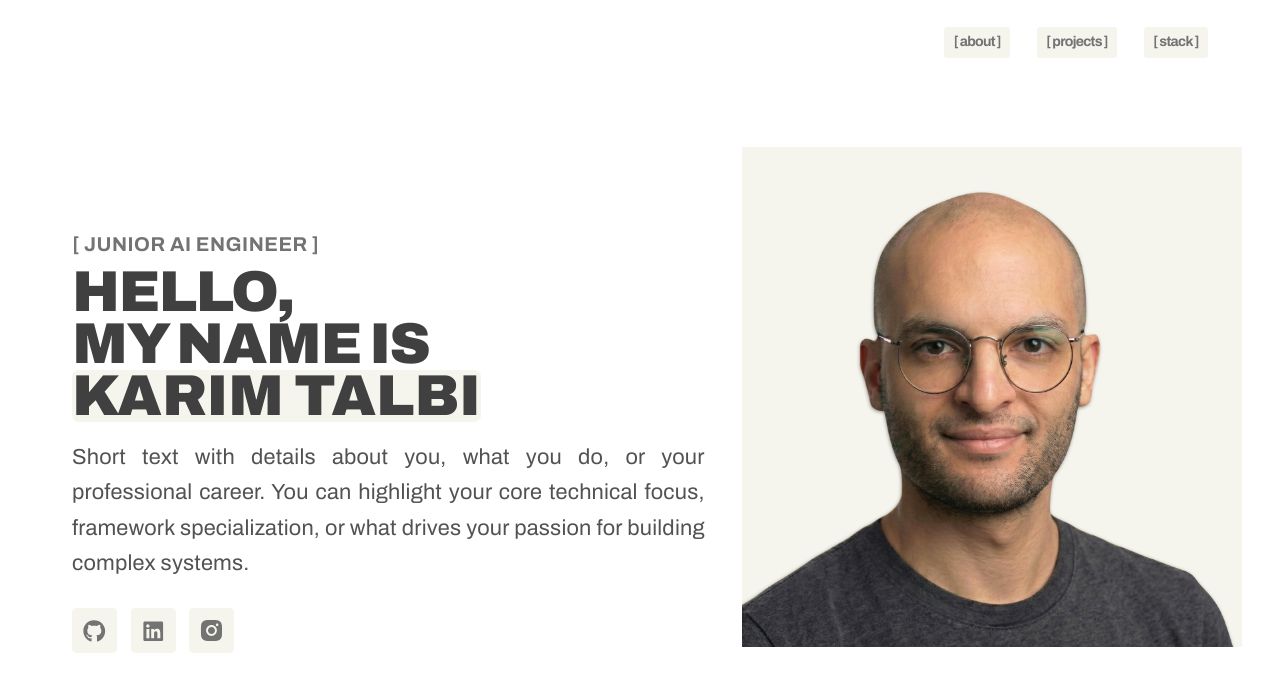
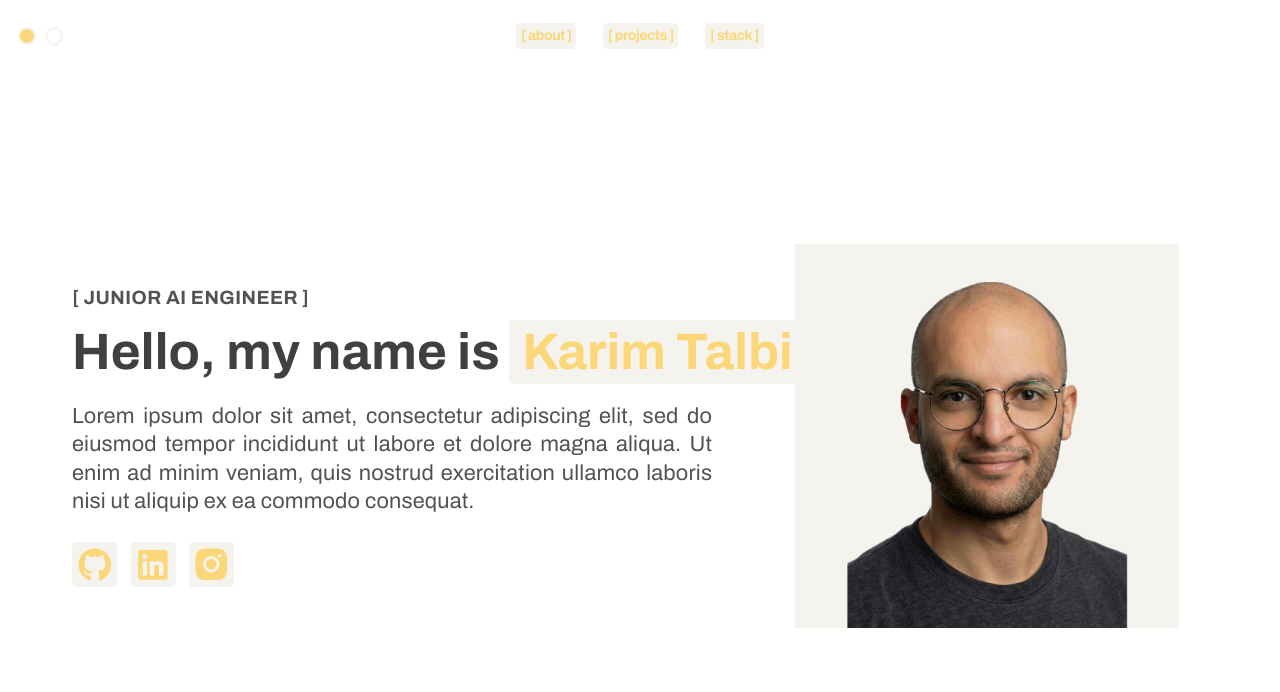
Before and after one commit to KarimTalbi/portfolio, a React (Vite) app: page / in a window 1280 px wide. Shown: the top 692 px of the page. Built offline with nearby package versions, Linux system fonts and the light colour scheme.

Commit message:
Introduce ColorSwitcher, Navbar, and utils; refine Hero component and improve theme customization.

```diff
--- a/index.html
+++ b/index.html
@@ -11,7 +11,7 @@
   <link rel="preconnect" href="https://fonts.gstatic.com" crossorigin>
   <link href="https://fonts.googleapis.com/css2?family=Archivo:wdth,wght@62.5..125,100..900&display=swap" rel="stylesheet">
 </head>
-<body class="bg-white text-neutral-600 antialiased">
+<body class="text-neutral-600 antialiased">
 <div id="root"></div>
 <script type="module" src="/src/main.tsx"></script>
 </body>
--- a/package.json
+++ b/package.json
@@ -11,9 +11,11 @@
   },
   "dependencies": {
     "@tailwindcss/vite": "^4.3.1",
+    "clsx": "^2.1.1",
     "react": "^19.2.7",
     "react-dom": "^19.2.7",
     "react-icons": "^5.6.0",
+    "tailwind-merge": "^3.6.0",
     "tailwindcss": "^4.3.1"
   },
   "devDependencies": {
--- a/src/App.tsx
+++ b/src/App.tsx
@@ -1,5 +1,6 @@
 import { useEffect, useRef } from 'react';
 import Hero from "./components/Hero.tsx";
+import Navbar from "./components/Navbar.tsx";
 
 function App() {
   const containerRef = useRef<HTMLDivElement>(null);
@@ -57,8 +58,10 @@ function App() {
   return (
     <div
       ref={containerRef}
-      className="h-screen overflow-y-scroll scroll-smooth"
+      className="h-screen overflow-y-scroll scroll-smooth bg-bg"
     >
+      <Navbar />
+
 
       {/* Section 1: Hero */}
       <div className="w-full h-screen">
--- /dev/null
+++ b/src/components/ColorSwitcher.tsx
@@ -0,0 +1,56 @@
+import {useState} from "react";
+import {cn} from "../lib/utils.ts";
+
+const colors = [
+  {name: 'Sunshine', value: '#f9d679'},
+  {name: 'Blue', value: '#3b82f6'},
+  {name: 'Emerald', value: '#10b981'},
+  {name: 'Violet', value: '#8b5cf6'},
+  {name: 'Rose', value: '#f43f5e'},
+  {name: 'neutral-600', value: '#525252'},
+];
+
+const bgColors = [
+  {name: 'white', value: '#FFFFFF'},
+  {name: 'neutral-800', value: '#292524'},
+]
+
+export function ColorSwitcher() {
+  const changeAccentColor = (colorHex: string | null) => {
+    document.documentElement.style.setProperty('--accent-color', colorHex);
+  };
+  const changeBgColor = (colorHex: string | null) => {
+    document.documentElement.style.setProperty('--bg-color', colorHex);
+  };
+
+  const [currentColor, setCurrentColor] = useState(0)
+  const [currentBgColor, setCurrentBgColor] = useState(0)
+
+
+  const handleClickAccent = () => {
+    const nextColorIndex = (currentColor + 1) % colors.length;
+    setCurrentColor(nextColorIndex);
+    changeAccentColor(colors[nextColorIndex].value);
+  }
+
+  const handleClickBg = () => {
+    const nextBgIndex = (currentBgColor + 1) % bgColors.length;
+    setCurrentBgColor(nextBgIndex);
+    changeBgColor(bgColors[nextBgIndex].value);
+  }
+
+  return (
+    <div className="flex gap-2 p-4 rounded-lg">
+      <button
+        onClick={handleClickAccent}
+        className={cn("btn btn-circle w-4 h-4 bg-acc border-2 border-[#f5f3ed]")}
+      >
+      </button>
+      <button
+        onClick={handleClickBg}
+        className={cn("btn btn-circle w-4 h-4 bg-bg border-2 border-[#f5f3ed]")}
+      >
+      </button>
+    </div>
+  );
+}
--- a/src/components/Hero.tsx
+++ b/src/components/Hero.tsx
@@ -1,132 +1,77 @@
-import React from "react";
 import { FaGithub, FaLinkedin } from "react-icons/fa";
 import { AiFillInstagram } from "react-icons/ai";
+import { cn } from "../lib/utils.ts";
+import { AccentBg } from "../lib/styles.ts";
 
 export default function Hero() {
-  const handleNavClick = (e: React.MouseEvent<HTMLAnchorElement>, sectionIndex: number) => {
-    e.preventDefault();
+  return (
 
-    const container = document.querySelector('.h-screen.overflow-y-scroll');
+    <div className="w-full pt-16 max-w-7xl mx-auto px-6 md:px-16 flex flex-col min-h-screen md:h-full md:overflow-hidden">
 
-    if (container) {
-      const containerHeight = container.clientHeight;
-      container.scrollTo({
-        top: sectionIndex * containerHeight,
-        behavior: 'smooth'
-      });
-    }
-  };
+      <div className="md:flex-1 grid grid-cols-1 landscape:grid-cols-12 gap-6 landscape:gap-12 items-center py-4 landscape:py-8 min-h-0">
 
-  return (
-    <div className="w-full max-w-7xl mx-auto bg-white px-6 md:px-16 flex flex-col h-full overflow-hidden">
+        <div className="landscape:col-span-5 flex justify-center w-full order-first landscape:order-last mb-6 landscape:mb-0">
 
-      {/* 1. Header / Navigation Bar */}
-      <header className="w-full py-6 flex justify-end items-center shrink-0">
-        <nav
-          className="flex gap-4 md:gap-6 font-bold text-body tracking-tighter"
-          style={{ fontSize: "clamp(13px, 1.1vw, 16px)" }}
-        >
-          <a
-            href="#about"
-            onClick={(e) => handleNavClick(e, 0)}
-            className="hover:text-accent transition-colors bg-[#f5f4ed] rounded-[3px] px-2 py-0.5 text-neutral-500"
-          >
-            [&nbsp;about&nbsp;]
-          </a>
-
-          <a
-            href="#projects"
-            onClick={(e) => handleNavClick(e, 1)}
-            className="hover:text-accent transition-colors bg-[#f5f4ed] rounded-[3px] px-2 py-0.5 text-neutral-500"
-          >
-            [&nbsp;projects&nbsp;]
-          </a>
-
-          <a
-            href="#stack"
-            onClick={(e) => handleNavClick(e, 2)}
-            className="hover:text-accent transition-colors bg-[#f5f4ed] rounded-[3px] px-2 py-0.5 text-neutral-500"
-          >
-            [&nbsp;stack&nbsp;]
-          </a>
-        </nav>
-      </header>
-
-      {/* 2. Main Hero Split Content */}
-      <main className="flex-1 grid grid-cols-1 landscape:grid-cols-12 gap-0 landscape:gap-16 items-center py-4 landscape:py-8 min-h-0">
-
-        {/* Profile Image Column */}
-        <div className="landscape:col-span-5 flex justify-center w-full order-first landscape:order-last mb-20">
-          {/* Upped the max cap from 340px to 420px so it fills out a wide desktop split nicely */}
-          {/* Swapping 35vmin for 25vw forces the image to track the horizontal window edge directly */}
           <div
-            className="blob shrink-0"
+            className={cn("blob shrink-0 relative overflow-hidden", AccentBg)}
             style={{
-              width: "clamp(180px, 40vw, 500px)",
-              height: "clamp(180px, 40vw, 500px)"
+              width: "clamp(180px, 30vw, 400px)",
+              height: "clamp(180px, 30vw, 400px)"
             }}
           >
             <img
-              src="/src/assets/profile.png"
+              src="/src/assets/subject.png"
               alt="Hamza Karim Talbi"
-              className="w-full h-full object-cover"
+              className="absolute bottom-0 left-1/2 -translate-x-1/2 w-[90%] h-[90%] object-contain object-bottom"
             />
           </div>
+
         </div>
 
-        {/* Left Side: Text and Actions */}
-        <div className="landscape:col-span-7 flex flex-col items-start text-left h-full justify-center">
+        <div className="landscape:col-span-7 flex flex-col items-start text-left h-auto landscape:h-full justify-center pb-8 landscape:pb-0">
 
-          {/* Accent Label */}
           <span
-            className="font-bold tracking-wide text-neutral-500 mb-2"
-            style={{ fontSize: "clamp(20px, 1.5vw, 30px)" }}
+            className="font-bold tracking-wide text-neutral-600 mb-2"
+            style={{ fontSize: "clamp(16px, 1.5vw, 30px)" }}
           >
             [&nbsp;JUNIOR AI ENGINEER&nbsp;]
           </span>
 
-          {/* Headline: Max ceiling increased from 54px to 76px for that heavy, architectural desktop impact */}
           <h1
-            className="font-black tracking-tight leading-[0.9] mb-4 font-stretch-75% text-nowrap uppercase text-neutral-700"
-            style={{ fontSize: "clamp(30px, 4.5vw, 76px)" }}
+            className="font-bold leading-[0.9] mb-4 font-stretch-75% text-neutral-700 w-full text-nowrap"
+            style={{ fontSize: "clamp(26px, 4vw, 65px)" }}
           >
-            Hello, <br/> my name is <br/>
-            <span className="bg-[#f5f4ed] leading-[0.9] rounded-md tracking-normal inline-block">Karim Talbi</span>
+            Hello, my name is
+            <span
+              className={cn(
+                "leading-[0.9] rounded-sm tracking-normal inline-block ml-2 py-2 px-3 whitespace-nowrap text-acc",
+                AccentBg
+              )}>
+              Karim Talbi
+            </span>
           </h1>
 
-          {/* Paragraph Bio Description: Max ceiling slightly nudged up for reading comfort on big monitors */}
           <p
-            className=" font-stretch-108% max-w-3xl leading-relaxed mb-6 text-justify"
-            style={{ fontSize: "clamp(20px, 1.7vw, 30px)" }}
+            className="font-stretch-108% max-w-3xl leading-[1.3] mb-6 text-justify"
+            style={{ fontSize: "clamp(15px, 1.7vw, 30px)" }}
           >
-            Short text with details about you, what you do, or your professional career.
-            You can highlight your core technical focus, framework specialization,
-            or what drives your passion for building complex systems.
+            Lorem ipsum dolor sit amet, consectetur adipiscing elit, sed do eiusmod tempor incididunt ut labore et dolore magna aliqua. Ut enim ad minim veniam, quis nostrud exercitation ullamco laboris nisi ut aliquip ex ea commodo consequat.
           </p>
 
-          {/* Action Buttons */}
           <div className="flex flex-wrap items-center gap-3">
-            <div className="tooltip tooltip-bottom" data-tip="GitHub">
-              <button className="btn btn-square btn-ghost border-none bg-[#f5f4ed] text-neutral-500 hover:text-neutral-600 hover:bg-[#f5f4ed] cursor-pointer w-10 h-10 min-h-0">
-                <FaGithub className="text-xl"/>
-              </button>
-            </div>
-
-            <div className="tooltip tooltip-bottom" data-tip="LinkedIn">
-              <button className="btn btn-square btn-ghost border-none bg-[#f5f4ed] text-neutral-500 hover:text-neutral-600 hover:bg-[#f5f4ed] cursor-pointer w-10 h-10 min-h-0">
-                <FaLinkedin className="text-xl"/>
-              </button>
-            </div>
-
-            <div className="tooltip tooltip-bottom" data-tip="Instagram">
-              <button className="btn btn-square btn-ghost border-none bg-[#f5f4ed] text-neutral-500 hover:text-neutral-600 hover:bg-[#f5f4ed] cursor-pointer w-10 h-10 min-h-0">
-                <AiFillInstagram className="text-2xl"/>
-              </button>
-            </div>
+            <button className={cn("btn btn-square btn-ghost border-none rounded-sm text-acc", AccentBg)}>
+              <FaGithub className="text-3xl"/>
+            </button>
+            <button className={cn("btn btn-square btn-ghost border-none rounded-sm text-acc", AccentBg)}>
+              <FaLinkedin className="text-3xl"/>
+            </button>
+            <button className={cn("btn btn-square btn-ghost border-none rounded-sm text-acc", AccentBg)}>
+              <AiFillInstagram className="text-4xl"/>
+            </button>
           </div>
         </div>
 
-      </main>
+      </div>
     </div>
   );
 }
--- /dev/null
+++ b/src/components/Navbar.tsx
@@ -0,0 +1,58 @@
+import React from "react";
+import {cn} from "../lib/utils.ts";
+import {AccentBg} from "../lib/styles.ts";
+import {ColorSwitcher} from "./ColorSwitcher.tsx";
+
+export default function Navbar() {
+  const handleNavClick = (e: React.MouseEvent<HTMLAnchorElement>, sectionIndex: number) => {
+    e.preventDefault();
+
+    const container = document.querySelector('.h-screen.overflow-y-scroll');
+
+    if (container) {
+      const containerHeight = container.clientHeight;
+      container.scrollTo({
+        top: sectionIndex * containerHeight,
+        behavior: 'smooth'
+      });
+    }
+  };
+
+  return (
+    <div className="w-full h-16 flex justify-between items-center shrink-0 absolute top-0 right-0 z-10">
+
+      <ColorSwitcher/>
+
+      <nav
+        className="flex gap-4 md:gap-6 font-bold text-body tracking-tight"
+        style={{ fontSize: "clamp(13px, 1.1vw, 16px)" }}
+      >
+        <a
+          href="#about"
+          onClick={(e) => handleNavClick(e, 0)}
+          className={cn("rounded-sm px-1 text-acc", AccentBg)}
+        >
+          [&nbsp;about&nbsp;]
+        </a>
+
+        <a
+          href="#projects"
+          onClick={(e) => handleNavClick(e, 1)}
+          className={cn("rounded-sm px-1 text-acc", AccentBg)}
+        >
+          [&nbsp;projects&nbsp;]
+        </a>
+
+        <a
+          href="#stack"
+          onClick={(e) => handleNavClick(e, 2)}
+          className={cn("rounded-sm px-1 text-acc", AccentBg)}
+        >
+          [&nbsp;stack&nbsp;]
+        </a>
+      </nav>
+      <div className="w-18"></div>
+    </div>
+
+  )
+}
--- a/src/index.css
+++ b/src/index.css
@@ -2,10 +2,15 @@
 @plugin "daisyui";
 
 :root {
+  --accent-color: oklch(89% 30% 89deg);
+  --bg-color: white;
+
+
   /* Typography Layout Engine */
   --sans: 'Archivo', system-ui, -apple-system, sans-serif;
   --heading: 'Archivo', system-ui, -apple-system, sans-serif;
   --mono: ui-monospace, Consolas, monospace;
+
 
   font: 18px/145% var(--sans);
   letter-spacing: 0.18px;
@@ -26,3 +31,8 @@
 
   clip-path: shape(from 21.11% 13.34%,curve to 29.03% 7.99% with 25.01% 10.63%,smooth to 37.79% 4.56%,smooth to 47.30% 2.58%,smooth to 56.83% 2.54%,smooth to 66.15% 5.30%,smooth to 73.86% 10.71%,smooth to 80.42% 17.49%,smooth to 86.61% 24.10%,smooth to 93.29% 31.25%,smooth to 96.37% 39.88%,smooth to 96.36% 49.70%,smooth to 96.48% 59.19%,smooth to 93.43% 68.16%,smooth to 88.75% 76.57%,smooth to 81.85% 82.70%,smooth to 73.37% 86.77%,smooth to 65.84% 92.24%,smooth to 57.54% 97.44%,smooth to 48.22% 96.97%,smooth to 38.90% 94.08%,smooth to 30.39% 90.96%,smooth to 21.39% 87.21%,smooth to 14.90% 80.94%,smooth to 9.20% 72.81%,smooth to 5.42% 64.61%,smooth to 4.04% 54.90%,smooth to 1.73% 45.40%,smooth to 5.24% 36.63%,smooth to 10.00% 28.04%,smooth to 14.04% 19.65%,smooth to 21.11% 13.34%);
 }
+
+@theme {
+  --color-acc: var(--accent-color, #3b82f6); /* Defaults to blue-500 */
+  --color-bg: var(--bg-color, white)
+}
--- /dev/null
+++ b/src/lib/styles.ts
@@ -0,0 +1,2 @@
+export const AccentText = "text-[#f9d679] hover:text-neutral-600 transition-colors"
+export const AccentBg = "bg-[#f5f3ed]"
--- /dev/null
+++ b/src/lib/utils.ts
@@ -0,0 +1,7 @@
+import {twMerge} from "tailwind-merge";
+import clsx, {type ClassValue} from "clsx";
+
+/** Merges Tailwind class names, resolving conflicts via tailwind-merge. */
+export function cn(...inputs: ClassValue[]) {
+  return twMerge(clsx(inputs))
+}
```
Also changed, not shown: vite.config.ts (+10 -0 lines), src/assets/Subject.png (added), 1 other file (tests, documents, lock files or other folders).
